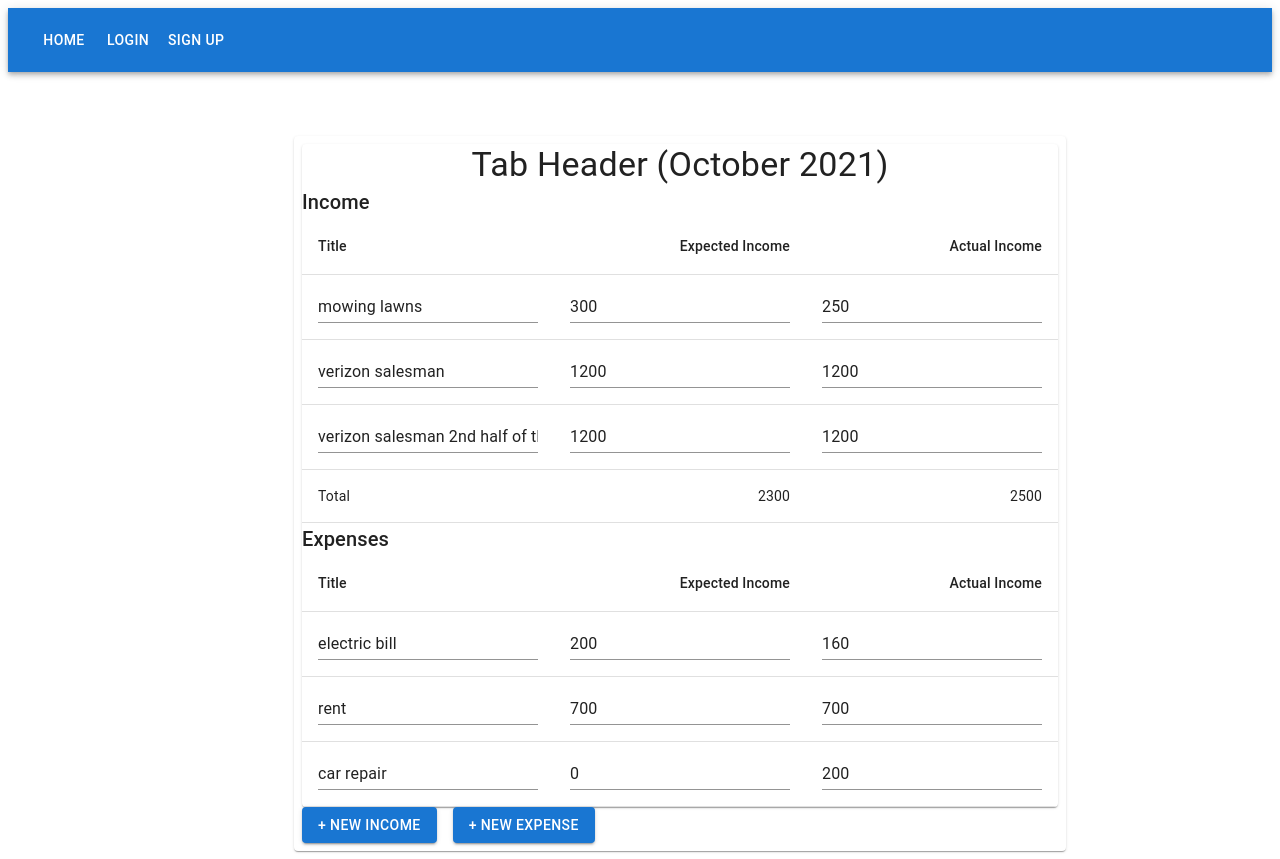
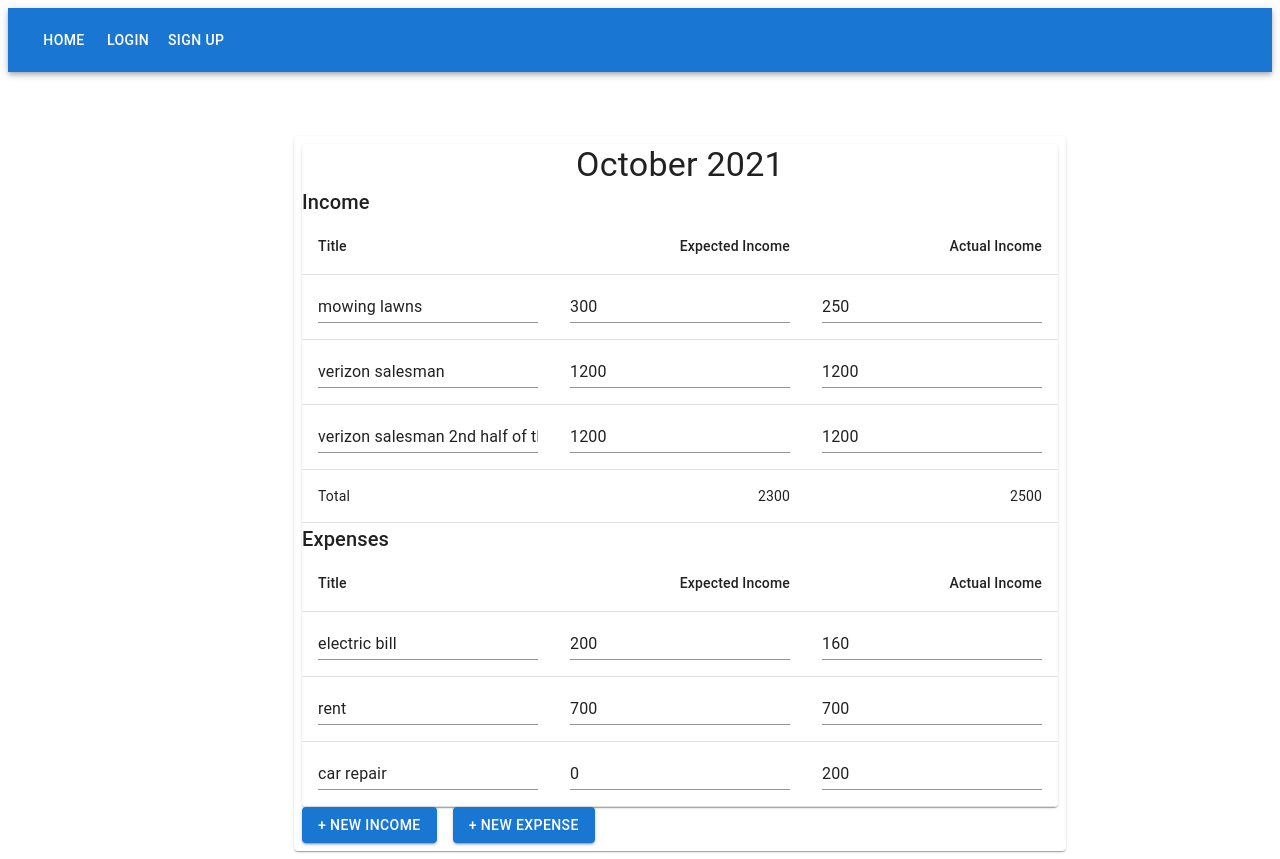
Before and after one commit to Leepzig/personal-finance, a React (Create React App) app: page / in a window 1280 px wide. Built offline with nearby package versions, Linux system fonts and the light colour scheme.

Commit message:
removed some unused variables and commented out some unused code for later review

```diff
--- a/src/App.js
+++ b/src/App.js
@@ -6,7 +6,6 @@ import Signup from "./components/sessions/Signup";
 
 function App() {
   return (
-    <div>
       <Router>
         <Navbar />
         <Switch >
@@ -15,7 +14,6 @@ function App() {
           <Route exact path="/signup" component={ Signup }/>
         </Switch >
       </Router>
-    </div>
   );
 }
 
--- a/src/components/dynamic/Budget.js
+++ b/src/components/dynamic/Budget.js
@@ -12,7 +12,7 @@ import { Typography } from '@mui/material';
 import { styled } from '@mui/material/styles';
 import Box from '@mui/material/Box';
 import Paper from '@mui/material/Paper';
-import Grid from '@mui/material/Grid';
+// import Grid from '@mui/material/Grid';
 import Button from '@mui/material/Button';
 import Stack from '@mui/material/Stack';
 
@@ -52,7 +52,7 @@ const Budget = () => {
           }}>
         <Item>
           <TableContainer component={Paper}>
-            <Typography variant="h4">Tab Header (October 2021)</Typography>
+            <Typography variant="h4">{budget.header}</Typography>
             <Typography align="left" variant="h6">Income</Typography>
             <Table sx={{ minWidth: 650 }} aria-label="simple table">
               <TableHead>
--- a/src/components/dynamic/Transaction.js
+++ b/src/components/dynamic/Transaction.js
@@ -1,4 +1,4 @@
-import React, { useState } from 'react'
+import React from 'react'
 import { useForm } from '../../hooks/useForm'
 import TableCell from '@mui/material/TableCell';
 import TableRow from '@mui/material/TableRow';
@@ -7,16 +7,16 @@ import Input from '@mui/material/Input';
 
 
 const Transaction = ( {transaction} ) => {
-    const [disabledStatus, setDisabledStatus] = useState(false)
+    // const [disabledStatus, setDisabledStatus] = useState(false)
     const [form, handleFormChange] = useForm({
         name: transaction.name,
         budgeted: transaction.budgeted,
         actual: transaction.actual
     })
 
-    const changeDisabledStatus = () => {
+    // const changeDisabledStatus = () => {
 
-    }
+    // }
 
 //MAke it so that on focus for the <tr> the delete button appears
     return (
@@ -26,10 +26,10 @@ const Transaction = ( {transaction} ) => {
             onClick
             >
               <TableCell component="th" scope="row">
-                <Input disabled={disabledStatus} value={form.name} name="name" onChange={handleFormChange}/>
+                <Input value={form.name} name="name" onChange={handleFormChange}/>
               </TableCell>
-              <TableCell disabled={disabledStatus} align="right"><Input value={form.budgeted} name="budgeted" onChange={handleFormChange}/></TableCell>
-              <TableCell disabled={disabledStatus} align="right"><Input value={form.actual} name="actual" onChange={handleFormChange}/></TableCell>
+              <TableCell align="right"><Input value={form.budgeted} name="budgeted" onChange={handleFormChange}/></TableCell>
+              <TableCell align="right"><Input value={form.actual} name="actual" onChange={handleFormChange}/></TableCell>
             {/* <td><input className="transaction-line" aria-label="Field name" type="text" name="name" value={form.name} onChange={handleFormChange}/></td>
             <td><input className="transaction-line" aria-label="Field name" type="text" name="budgeted" value={form.budgeted} onChange={handleFormChange}/></td>
             <td><input className="transaction-line" aria-label="Field name" type="text" name="actual" value={form.actual} onChange={handleFormChange}/></td>
--- a/src/components/sessions/Login.js
+++ b/src/components/sessions/Login.js
@@ -2,7 +2,6 @@ import React from 'react'
 import { useForm } from '../../hooks/useForm'
 import Button from '@mui/material/Button';
 import TextField from '@mui/material/TextField';
-import FormControlLabel from '@mui/material/FormControlLabel';
 import Link from '@mui/material/Link';
 import Grid from '@mui/material/Grid';
 import Box from '@mui/material/Box';
--- a/src/components/sessions/Signup.js
+++ b/src/components/sessions/Signup.js
@@ -2,7 +2,6 @@ import React from 'react'
 import { useForm } from '../../hooks/useForm'
 import Button from '@mui/material/Button';
 import TextField from '@mui/material/TextField';
-import FormControlLabel from '@mui/material/FormControlLabel';
 import Link from '@mui/material/Link';
 import Grid from '@mui/material/Grid';
 import Box from '@mui/material/Box';
--- a/src/components/static/Navbar.js
+++ b/src/components/static/Navbar.js
@@ -3,7 +3,6 @@ import { NavLink } from 'react-router-dom'
 import AppBar from '@mui/material/AppBar';
 import Box from '@mui/material/Box';
 import Toolbar from '@mui/material/Toolbar';
-import Typography from '@mui/material/Typography';
 import Button from '@mui/material/Button';
 
 
```
